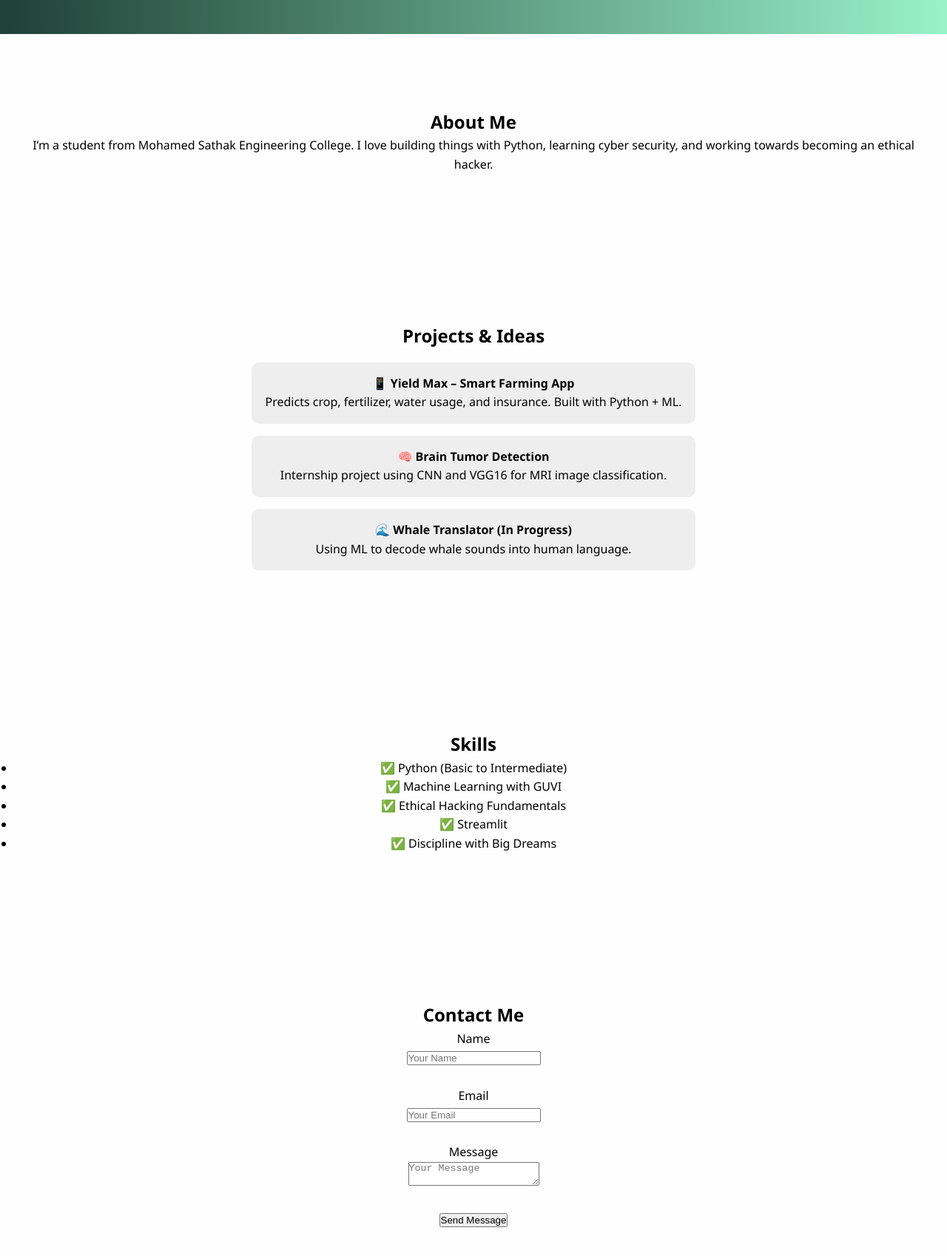
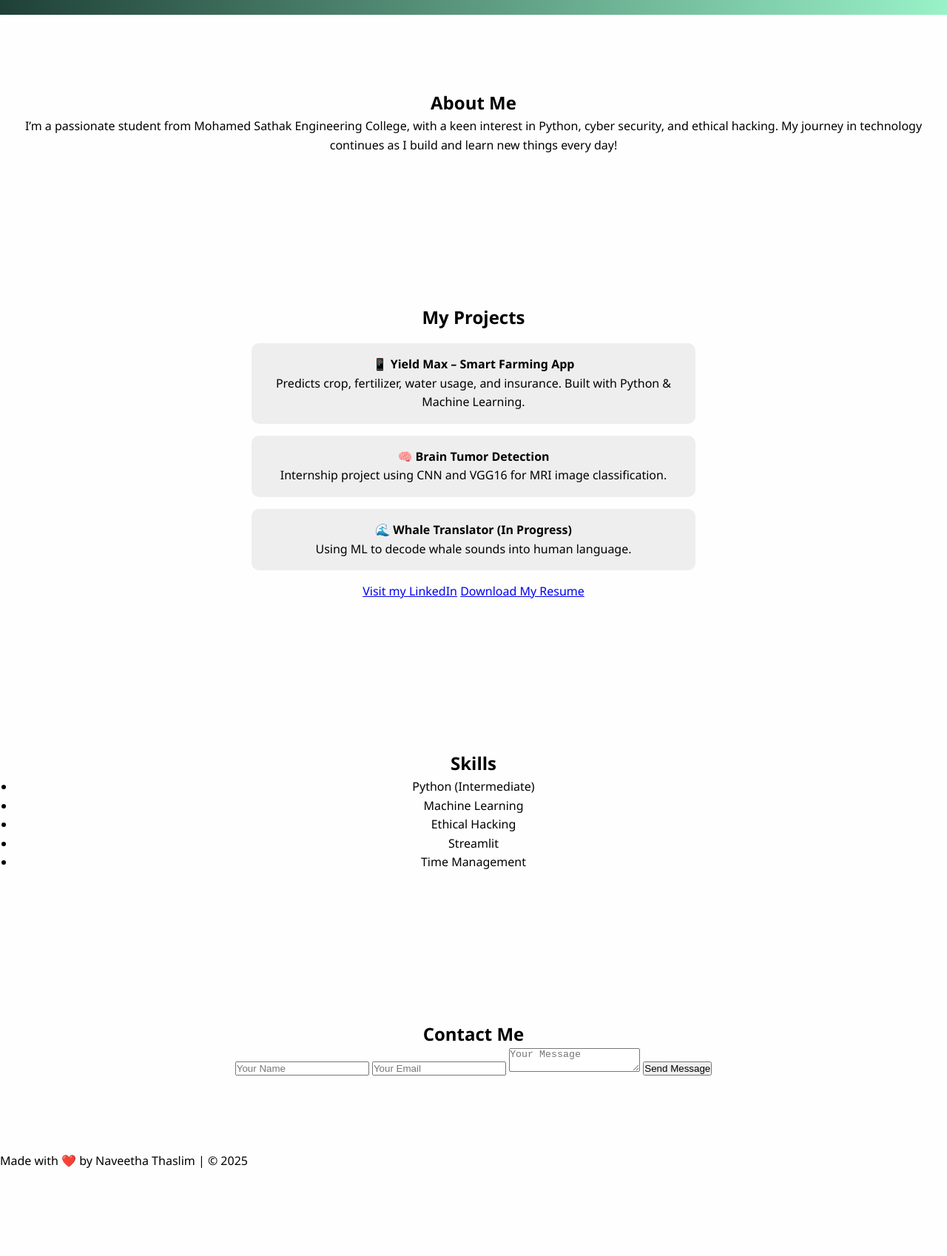
Before and after one commit to naveethathaslim/My-portfolio-, a plain HTML site: page index.html in a window 1280 px wide. Shown: the part 780-2478 px from the top of the page at 74% size. After the commit the page ends 2363 px from the top, so only its background shows below. Drawn offline with Linux system fonts and the light colour scheme.

Commit message:
Update index.html

```diff
--- a/index.html
+++ b/index.html
@@ -1,102 +1,106 @@
 <!DOCTYPE html>
 <html lang="en">
+
 <head>
   <meta charset="UTF-8" />
-  <meta name="viewport" content="width=device-width, initial-scale=1.0"/>
-  <title>Naveetha's Portfolio</title>
+  <meta name="viewport" content="width=device-width, initial-scale=1.0" />
+  <title>Naveetha Thaslim's Portfolio</title>
+  <link href="https://fonts.googleapis.com/css2?family=Roboto:wght@400;500&family=Poppins:wght@300;400;500;600&display=swap" rel="stylesheet">
   <link rel="stylesheet" href="styles.css" />
 </head>
+
 <body>
 
-  <!-- 🌙 Dark Mode Toggle -->
-  <button id="dark-mode-toggle">🌙 Dark Mode</button>
-
   <!-- Navbar -->
+  <header>
     <nav id="navbar">
-    <a href="#welcome-section">Home</a>
-    <a href="#about">About</a>
-    <a href="#projects">Projects</a>
-    <a href="#skills">Skills</a>
-    <a id="profile-link" href="https://www.linkedin.com/in/naveetha-thaslim-7a305b320" target="_blank">LinkedIn</a>
-    <a href="#contact">Contact</a>
+      <div id="logo">
+        <h2>Naveetha</h2>
+      </div>
+      <ul>
+        <li><a href="#welcome-section">Home</a></li>
+        <li><a href="#about">About</a></li>
+        <li><a href="#projects">Projects</a></li>
+        <li><a href="#skills">Skills</a></li>
+        <li><a href="#contact">Contact</a></li>
+      </ul>
     </nav>
+  </header>
 
   <!-- Welcome -->
-  <section id="welcome-section">
+  <section id="welcome-section" class="section welcome">
+    <div class="container">
       <h1>Hi, I'm Naveetha Thaslim</h1>
-    <p>3rd Year CSBS Engineer | Future Ethical Hacker | Dreaming Big</p>
-    <a href="resume.pdf" download class="resume-btn">📄 Download Resume</a>
+      <p>3rd Year CSBS Engineer | Future Ethical Hacker | Dreaming Big ✨</p>
+    </div>
   </section>
 
   <!-- About -->
-  <section id="about">
+  <section id="about" class="section about">
+    <div class="container">
       <h2>About Me</h2>
-    <p>I’m a student from Mohamed Sathak Engineering College. I love building things with Python, learning cyber security, and working towards becoming an ethical hacker.</p>
+      <p>I’m a passionate student from Mohamed Sathak Engineering College, with a keen interest in Python, cyber security, and ethical hacking. My journey in technology continues as I build and learn new things every day!</p>
+    </div>
   </section>
 
   <!-- Projects -->
-  <section id="projects">
-    <h2>Projects & Ideas</h2>
-
+  <section id="projects" class="section projects">
+    <div class="container">
+      <h2>My Projects</h2>
       <div class="project-tile">
         <p><strong>📱 Yield Max – Smart Farming App</strong></p>
-      <p>Predicts crop, fertilizer, water usage, and insurance. Built with Python + ML.</p>
+        <p>Predicts crop, fertilizer, water usage, and insurance. Built with Python & Machine Learning.</p>
       </div>
-
       <div class="project-tile">
         <p><strong>🧠 Brain Tumor Detection</strong></p>
         <p>Internship project using CNN and VGG16 for MRI image classification.</p>
       </div>
-
       <div class="project-tile">
         <p><strong>🌊 Whale Translator (In Progress)</strong></p>
         <p>Using ML to decode whale sounds into human language.</p>
       </div>
+      <div class="links">
+        <a href="https://www.linkedin.com/in/YOUR-ID-HERE" target="_blank" class="btn">Visit my LinkedIn</a>
+        <a href="YOUR-RESUME-LINK-HERE" target="_blank" class="btn">Download My Resume</a>
+      </div>
+    </div>
   </section>
 
   <!-- Skills -->
-  <section id="skills">
+  <section id="skills" class="section skills">
+    <div class="container">
       <h2>Skills</h2>
-    <ul>
-      <li>✅ Python (Basic to Intermediate)</li>
-      <li>✅ Machine Learning with GUVI</li>
-      <li>✅ Ethical Hacking Fundamentals</li>
-      <li>✅ Streamlit</li>
-      <li>✅ Discipline with Big Dreams</li>
+      <ul class="skills-list">
+        <li>Python (Intermediate)</li>
+        <li>Machine Learning</li>
+        <li>Ethical Hacking</li>
+        <li>Streamlit</li>
+        <li>Time Management</li>
       </ul>
+    </div>
   </section>
 
-  <!-- 📬 Contact -->
-<section id="contact">
+  <!-- Contact -->
+  <section id="contact" class="section contact">
+    <div class="container">
       <h2>Contact Me</h2>
-
-    <form>
-      <!-- Name -->
-      <label for="name">Name</label><br />
-      <input type="text" id="name" name="name" placeholder="Your Name" required /><br /><br />
-
-      <!-- Email -->
-      <label for="email">Email</label><br />
-      <input type="email" id="email" name="email" placeholder="Your Email" required /><br /><br />
-
-      <!-- Message -->
-      <label for="message">Message</label><br />
-      <textarea id="message" name="message" placeholder="Your Message" required></textarea><br /><br />
-
-      <!-- Button -->
-      <button type="submit">Send Message</button>
+      <form id="contact-form">
+        <input type="text" id="name" name="name" placeholder="Your Name" required />
+        <input type="email" id="email" name="email" placeholder="Your Email" required />
+        <textarea id="message" name="message" placeholder="Your Message" required></textarea>
+        <button type="submit" class="btn">Send Message</button>
       </form>
+    </div>
   </section>
 
+  <!-- Footer -->
+  <footer>
+    <div class="container">
+      <p>Made with ❤️ by Naveetha Thaslim | © 2025</p>
+    </div>
+  </footer>
 
+  <script src="script.js"></script>
+</body>
 
-  <!-- 💡 JavaScript for Dark Mode -->
-  <script>
-    const toggle = document.getElementById('dark-mode-toggle');
-    toggle.addEventListener('click', () => {
-      document.body.classList.toggle('dark-mode');
-    });
-  </script>
-
-</body>
 </html>
```
Lines whose indentation alone changed are shown as unchanged.
